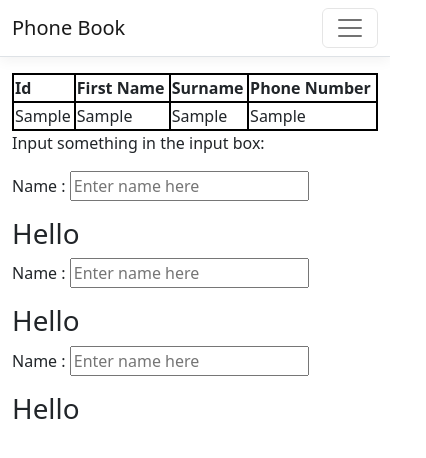
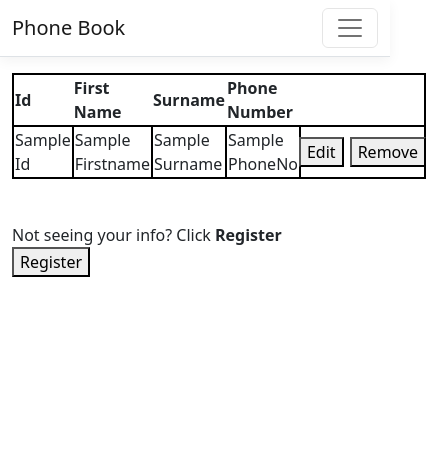
Before and after one commit to HarbourAssist/phonebook-codetest, an Angular app in the folder ClientApp/: page /phone-book in a window 390 px wide. Shown: the top 458 px of the page, 426 px wide, since content can reach past the window. Built offline with nearby package versions, Linux system fonts and the light colour scheme.

Commit message:
Updated Phonebook Index page & Added Register page

```diff
--- a/ClientApp/src/app/phone-book/phone-book.component.html
+++ b/ClientApp/src/app/phone-book/phone-book.component.html
@@ -4,34 +4,41 @@
 <body>
 
   <div ng-app="">
-
+    <div id="tableSection" style="margin-bottom: 5px;">
       <table style="border: 2px solid black; width: 100%">
-      <tr style="border: 2px solid black">
-        <th style="border: 2px solid black">Id</th>
-        <th style="border: 2px solid black">First Name</th>
-        <th style="border: 2px solid black">Surname</th>
-        <th style="border: 2px solid black">Phone Number</th>
+        <tr>
+          <th>Id</th>
+          <th>First Name</th>
+          <th>Surname</th>
+          <th>Phone Number</th>
         </tr>
 
         <tbody>
-        <tr style="border: 2px solid black">
-          <td style="border: 2px solid black">Sample</td>
-          <td style="border: 2px solid black">Sample</td>
-          <td style="border: 2px solid black">Sample</td>
-          <td style="border: 2px solid black">Sample</td>
+          <tr>
+            <td style="border: 2px solid black">Sample Id</td>
+            <td style="border: 2px solid black">Sample Firstname</td>
+            <td style="border: 2px solid black">Sample Surname</td>
+            <td style="border: 2px solid black">Sample PhoneNo</td>
+            <td style="border: 2px solid black">
+              <div style="margin: auto; display: flex; justify-content: center;">
+                <button style="margin-right: 5%">Edit</button>
+                <button>Remove</button>
+              </div>
+            </td>
           </tr>
         </tbody>
       </table>
-    <p>Input something in the input box:</p>
+    </div>
+    <br />
 
-    <p>Name : <input type="text" ng-model="namfirstNamee" placeholder="Enter name here"></p>
-    <h1>Hello {{firstName}}</h1>
 
-    <p>Name : <input type="text" ng-model="surname" placeholder="Enter name here"></p>
-    <h1>Hello {{surname}}</h1>
+    <div style="margin-top: 15px;">
+      <span>Not seeing your info? Click <b>Register</b></span>
+      <br />
+      <button>Register</button>
+    </div>
+    <br />
 
-    <p>Name : <input type="text" ng-model="phoneNumber" placeholder="Enter name here"></p>
-    <h1>Hello {{phoneNumber}}</h1>
   </div>
 
 </body>
```
Also changed, not shown: ClientApp/src/app/phone-book-register/phone-book-register.component.html (added, +23 -0 lines), ClientApp/src/app/phone-book-register/phone-book-register.component.ts (added, +20 -0 lines), ClientApp/src/app/phone-book-register/phone-book-register.component.css (added). Lines whose indentation alone changed are shown as unchanged.
